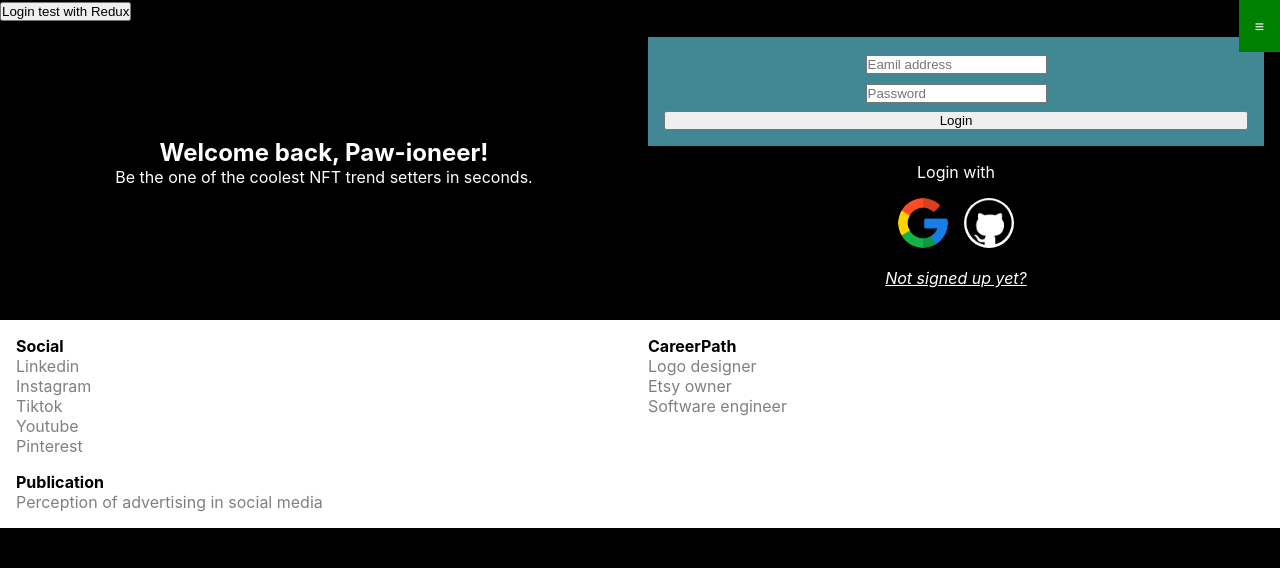
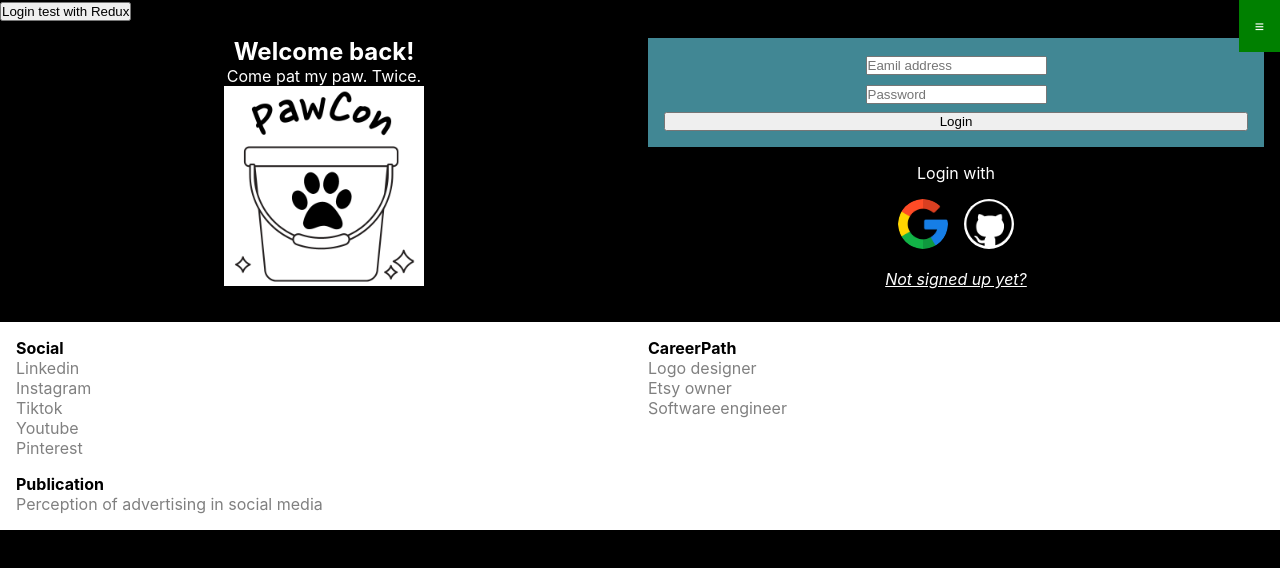
Before and after one commit to developerasun/pawcon, a React (Create React App) app in the folder client/: page /login in a window 1280 px wide. Shown: the top 568 px of the page. Built offline with nearby package versions, Linux system fonts and the light colour scheme.

Commit message:
fix : minor changes

```diff
--- a/client/src/components/_login/loginForm.tsx
+++ b/client/src/components/_login/loginForm.tsx
@@ -1,6 +1,7 @@
 import * as React from 'react';
 import './sass/css/loginForm.css'
 import { Link, useNavigate } from 'react-router-dom';
+import pawconLogo from '../../assets/img/logo/pawcon-logo.webp'
 import googleLogo from '../../assets/img/logo/google-logo.webp'
 import githubLogo from '../../assets/img/logo/github-logo.webp'
 
@@ -17,7 +18,7 @@ export function LoginForm () {
   React.useEffect(()=> {
     const email = document.getElementById("email") as HTMLInputElement
     const password = document.getElementById("password") as HTMLInputElement
-
+    const abortController = new AbortController()
     if (submit) {
 
       // replace this part with Axios
@@ -27,7 +28,8 @@ export function LoginForm () {
           email : email.value,
           password : password.value
         }),
-        headers : { 'Content-Type' : 'application/json' }
+        headers : { 'Content-Type' : 'application/json' },
+        signal : abortController.signal
       }).then((res) => {
         if (res.ok) { return res.json() }
         else console.log(res.json()) // log server error response
@@ -38,14 +40,17 @@ export function LoginForm () {
       })
     }
 
-  }, [submit]) // add dependency here
+  // cleanup
+  return () => abortController.abort()
+  }, [submit, navigate]) // add dependency here
 
   return (
     <div className='loginComponent'>
 
       <div className="loginPromotionContainer">
-        <h2>Welcome back, Paw-ioneer!</h2>
-        <p>Be the one of the coolest NFT trend setters in seconds.</p>
+        <h2>Welcome back!</h2>
+        <p>Come pat my paw. Twice.</p>
+        <img src={pawconLogo} width='200' alt='pawcon logo'/>
       </div>
 
       <div className="loginContainer">
@@ -69,7 +74,6 @@ export function LoginForm () {
           </label>
           <button className='loginBtn' type='submit'>Login</button>
         </form>
-
 
         <ul className="oAuthContainer">
           <li className='title'>Login with</li>
```
